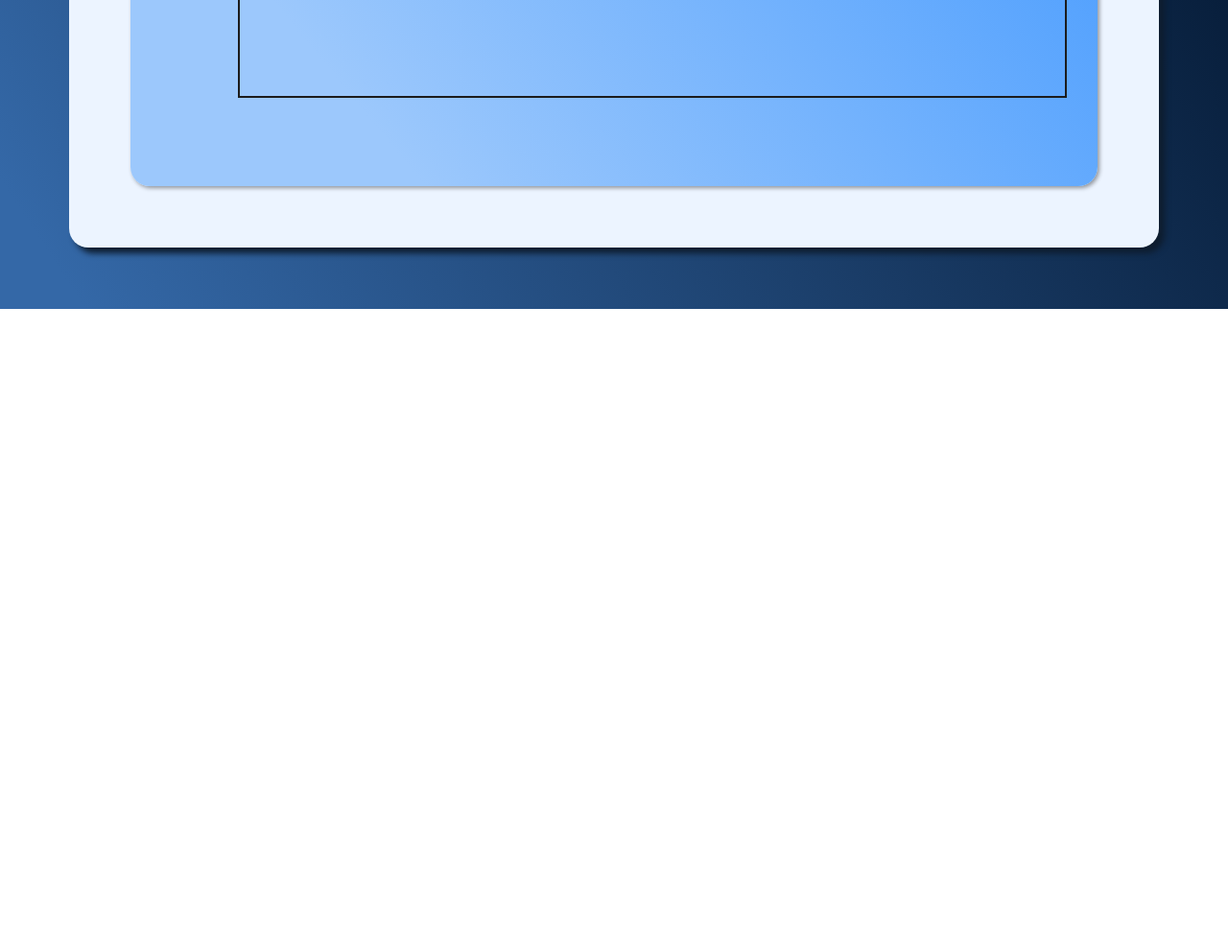
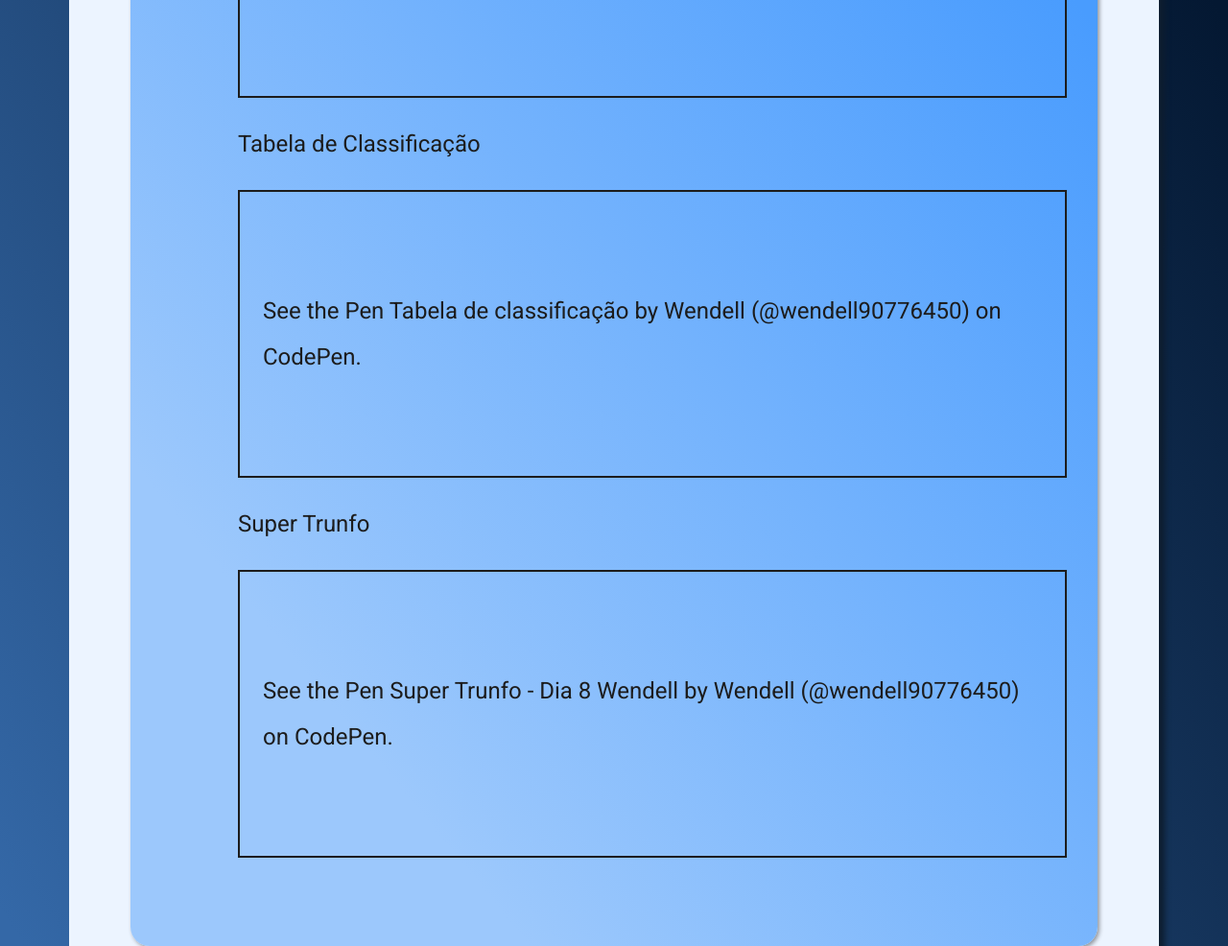
Before and after one commit to wendellribeiros/certificard, a plain HTML site: page index.html in a window 1280 px wide. Shown: the part 1120-2106 px from the top of the page at 96% size. Before the commit the page ends 1442 px from the top, so only its background shows below. Drawn offline with Linux system fonts and the light colour scheme; a script that the page names is missing.

Commit message:
Atualização 1

```diff
--- a/index.html
+++ b/index.html
@@ -43,6 +43,24 @@
             </p>
             <script async src="https://cpwebassets.codepen.io/assets/embed/ei.js"></script>
           </li>
+          <li class="projetos-item">
+            <p> Tabela de Classificação</p>
+            <p class="codepen" data-height="300" data-default-tab="html,result" data-slug-hash="mdLOqEp" data-user="wendell90776450" style="height: 300px; box-sizing: border-box; display: flex; align-items: center; justify-content: center; border: 2px solid; margin: 1em 0; padding: 1em;">
+              <span>See the Pen <a href="https://codepen.io/wendell90776450/pen/mdLOqEp">
+                  Tabela de classificação</a> by Wendell (<a href="https://codepen.io/wendell90776450">@wendell90776450</a>)
+                on <a href="https://codepen.io">CodePen</a>.</span>
+            </p>
+            <script async src="https://cpwebassets.codepen.io/assets/embed/ei.js"></script>
+          </li>
+          <li class="projetos-item">
+            <p> Super Trunfo</p>
+            <p class="codepen" data-height="300" data-default-tab="html,result" data-slug-hash="gOzRMyW" data-user="wendell90776450" style="height: 300px; box-sizing: border-box; display: flex; align-items: center; justify-content: center; border: 2px solid; margin: 1em 0; padding: 1em;">
+              <span>See the Pen <a href="https://codepen.io/wendell90776450/pen/gOzRMyW">
+                  Super Trunfo - Dia 8 Wendell</a> by Wendell (<a href="https://codepen.io/wendell90776450">@wendell90776450</a>)
+                on <a href="https://codepen.io">CodePen</a>.</span>
+            </p>
+            <script async src="https://cpwebassets.codepen.io/assets/embed/ei.js"></script>
+          </li>
 
     </main>
   </div>
```
